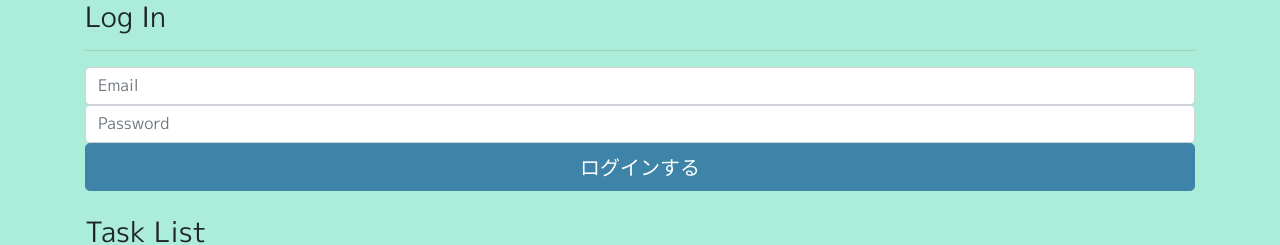
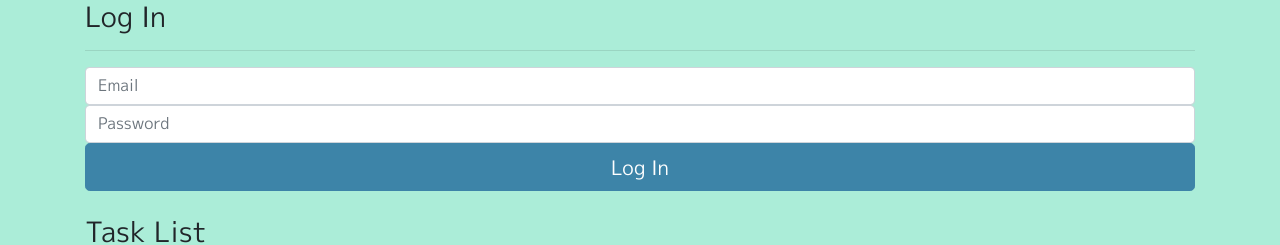
Before and after one commit to hyonta0329/type-mobtask, a React (Create React App) app: page / in a window 1280 px wide. Shown: the top 245 px of the page. Built offline with nearby package versions, Linux system fonts and the light colour scheme; what amazon-cognito-identity-js would draw is missing.

Commit message:
updated vulnerabilities fixed

```diff
--- a/src/components/Login.tsx
+++ b/src/components/Login.tsx
@@ -68,7 +68,7 @@ class Component extends React.Component<Props, State>{
                     <form onSubmit={(e) => { this.handleSubmit(e); } }>
                         <input className="form-control" placeholder="Email" id="loginuser" onChange={(e) => { this.handleChangeUSER(e); }} />
                         <input type="password" placeholder="Password" className="form-control" id="loginpas" onChange={(e) => { this.handleChangePAS(e); }} />
-                        <input className="btn btn-lg btn btn-pale btn-block" type="submit" value="ログインする"  />
+                        <input className="btn btn-lg btn btn-pale btn-block" type="submit" value="Log In"  />
                     </form>
                     <br />
                   </div>
```
